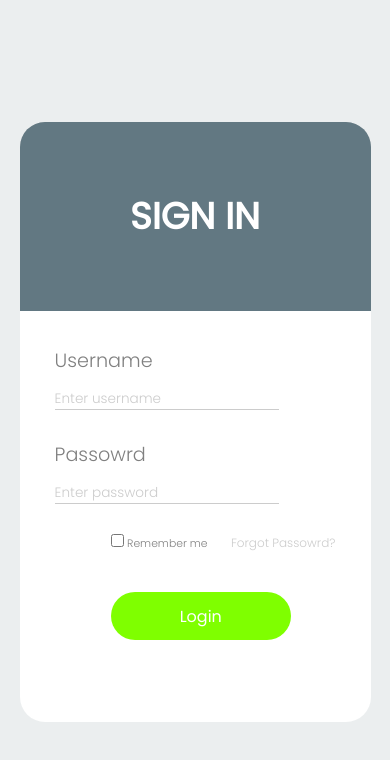
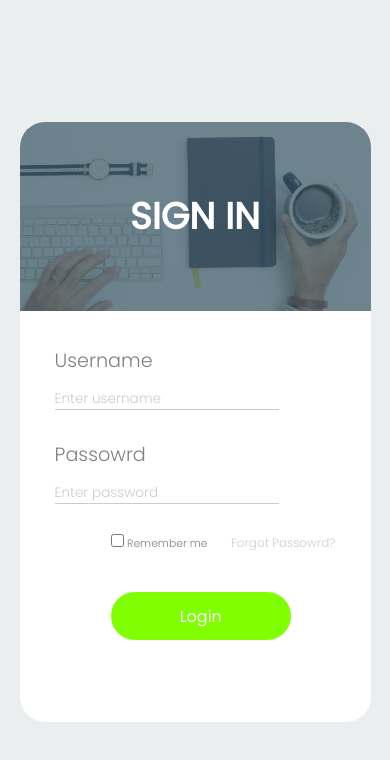
Before and after one commit to Daviddsn/tela-de-login, a plain HTML site: page index.html in a window 390 px wide. Drawn offline with Linux system fonts and the light colour scheme; the site is published under a folder, as on GitHub Pages, so addresses that start at the root find nothing.

Commit message:
secend update responsive

```diff
--- a/style.css
+++ b/style.css
@@ -40,7 +40,9 @@ body{
     overflow: hidden;
 }
 header{
-    background: #CCC url(/bg.jpg) center;
+    background-image: url("bg.jpg");
+    background-position: center;
+    -webkit-background-size: cover;
     background-size: cover;
     padding:  6%;
     position: relative;
@@ -118,6 +120,7 @@ button{
     background-color: chartreuse;
     width: 180px;
     height: 48px;
+    margin-bottom: 10px;
     border-radius: 3em;
     display: block;
     color:#FFF;
```
